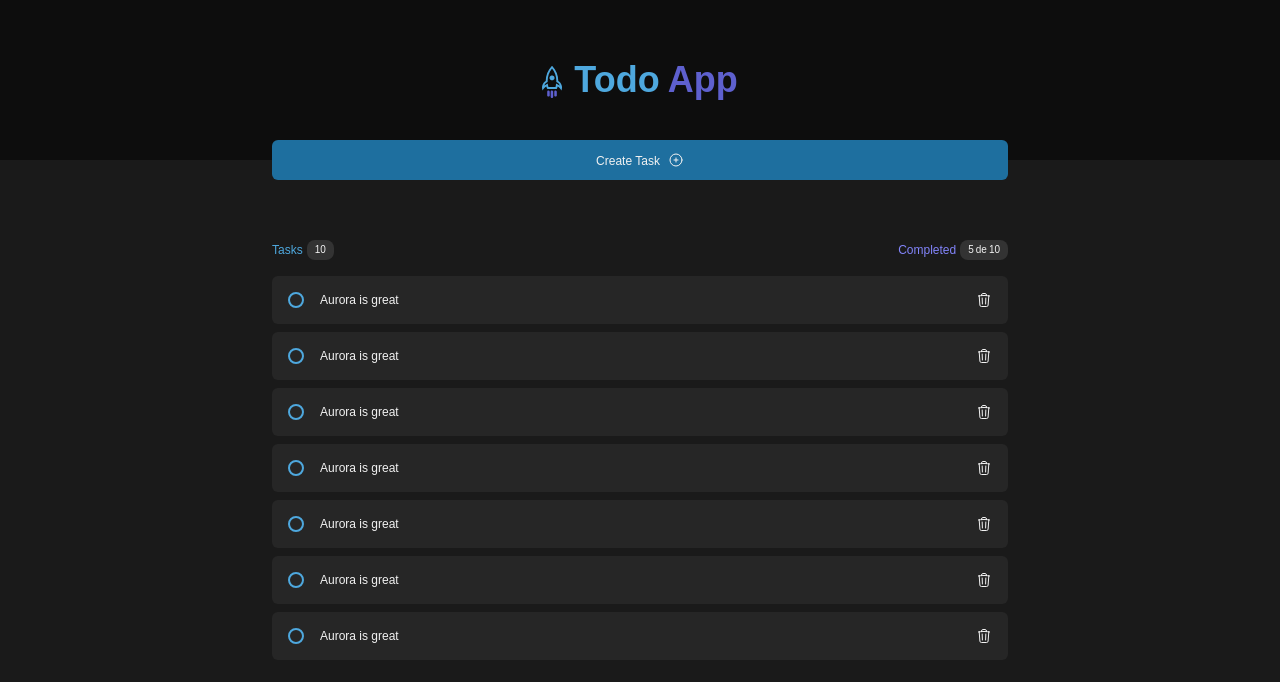
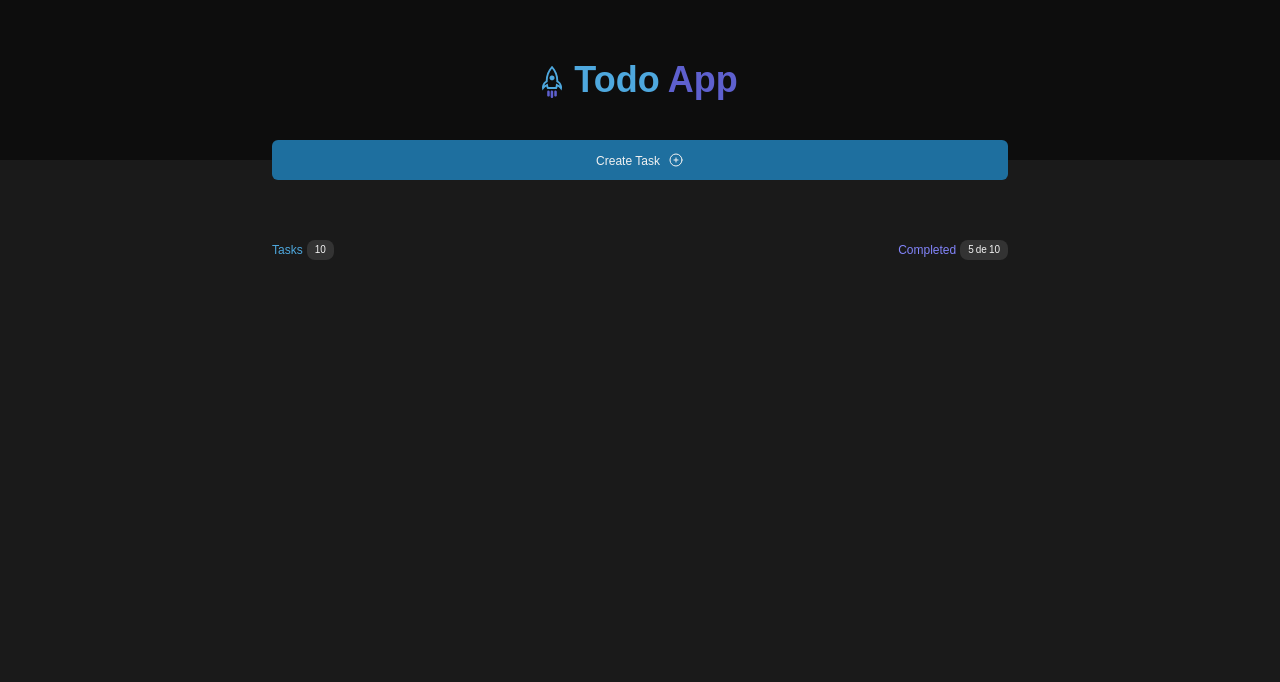
Before and after one commit to gregoryoliver/todo-frontend, a Next.js app: page / in a window 1280 px wide. Shown: the top 682 px of the page. Built offline with nearby package versions, Linux system fonts and the light colour scheme.

Commit message:
add: todo empty add

```diff
--- a/app/page.tsx
+++ b/app/page.tsx
@@ -5,6 +5,7 @@ import { Fragment } from "react";
 import { PlusCircleIcon } from "@heroicons/react/24/outline";
 import TodoWrapper from "@/components/todo/todo-wrapper";
 import TodoItem from "@/components/todo/todo-item";
+import Empty from "@/components/todo/empty";
 
 const TodoList = () => {
   const handleClick = () => {
@@ -20,13 +21,11 @@ const TodoList = () => {
         className="absolute top-0 transform -translate-y-1/2"
       />
       <TodoWrapper numberOfDone={5} numberOfTotal={10}>
+        {/* <TodoItem title="Aurora is great" />
         <TodoItem title="Aurora is great" />
         <TodoItem title="Aurora is great" />
-        <TodoItem title="Aurora is great" />
-        <TodoItem title="Aurora is great" />
-        <TodoItem title="Aurora is great" />
-        <TodoItem title="Aurora is great" />
-        <TodoItem title="Aurora is great" />
+        <TodoItem title="Aurora is great" /> */}
+        {/* <Empty /> */}
       </TodoWrapper>
     </Fragment>
   )
--- a/components/todo/empty.tsx
+++ b/components/todo/empty.tsx
@@ -0,0 +1,15 @@
+import Image from "next/image"
+
+const Empty = () => {
+    return (
+        <div className="border-t border-t-[#808080] flex flex-col w-full justify-center items-center py-12">
+            <Image width={56} height={56} alt="No Image" src={"/assets/images/icon/icon-clipboard.svg"} />
+            <h4 className="text-sm text-[#808080] font-semibold mt-3 mb-4">
+                You do not have any tasks registered yet.
+            </h4>
+            <h5 className="text-xs text-[#808080]">Create tasks and organize your to-do items.</h5>
+        </div>
+    )
+}
+
+export default Empty;
--- a/components/todo/todo-item.tsx
+++ b/components/todo/todo-item.tsx
@@ -9,7 +9,7 @@ export type TodoItemProps = {
     done: number,
     onCheck?: (id: number) => void
     onDelete?: (id: number) => void,
-    onClick?: () => void
+    onClick?: (id: number) => void
 }
 
 const TodoItem: FC<TodoItemProps> = ({
```
